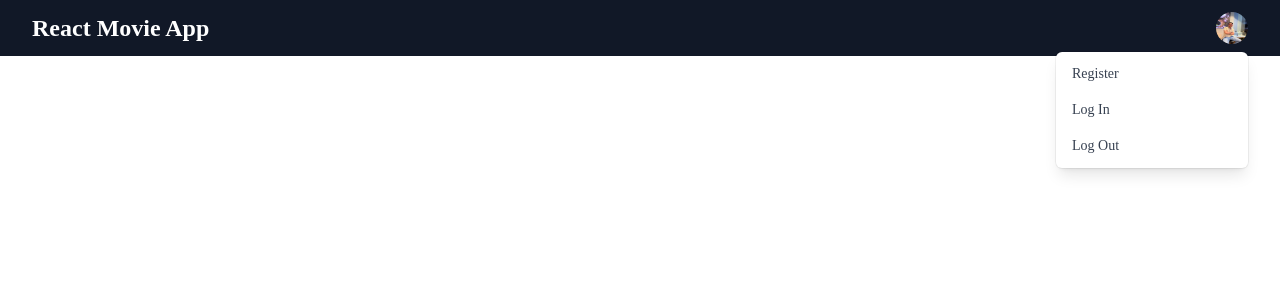
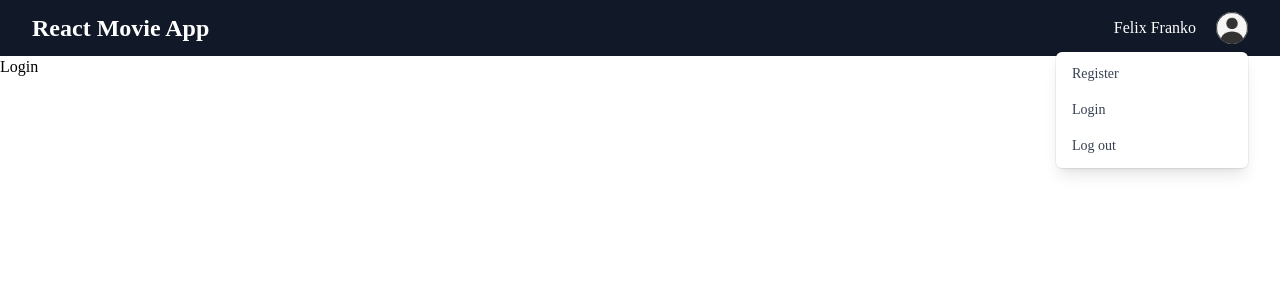
Before and after one commit to koraykoksal/react-MovieApp, a React (Create React App) app: page /login in a window 1280 px wide. Both pictures are taken after a click on the button "Open user menu". Shown: the top 300 px of the page. Built offline with nearby package versions, Linux system fonts and the light colour scheme; the HTML template or start-up script is replaced by a standard one.

Commit message:
navbar finished

```diff
--- a/src/components/Navbar.jsx
+++ b/src/components/Navbar.jsx
@@ -1,25 +1,29 @@
 import { Fragment } from "react";
 import { Disclosure, Menu, Transition } from "@headlessui/react";
-import korayImage from '../img/korayImage.png'
+import avatar from "../assets/icons/avatar.png";
+import { Link } from "react-router-dom";
 
 function classNames(...classes) {
   return classes.filter(Boolean).join(" ");
 }
 
 export default function Navbar() {
+  const currentUser = { displayName: "felix franko" };
   return (
     <>
-
       <Disclosure
         as="nav"
         className="bg-neutral-100 dark:bg-gray-900 py-3 dark:text-white fixed top-0 z-20 w-full"
       >
         <div className="mx-auto px-2 sm:px-6 lg:px-8">
           <div className="relative flex items-center justify-between">
-          <a className="pr-2 text-2xl font-semibold" href="#">
+            <Link className="pr-2 text-2xl font-semibold" to="/">
               React Movie App
-          </a>
+            </Link>
             <div className="absolute inset-y-0 right-0 flex items-center ">
+              {currentUser && (
+                <h5 className="mr-2 capitalize">{currentUser?.displayName}</h5>
+              )}
               {/* Profile dropdown */}
               <Menu as="div" className="relative ml-3">
                 <div>
@@ -28,8 +32,8 @@ export default function Navbar() {
                     <span className="sr-only">Open user menu</span>
                     <img
                       className="h-8 w-8 rounded-full"
-                    src={korayImage}
-                    alt=""
+                      src={currentUser?.photoURL || avatar}
+                      alt="user"
                     />
                   </Menu.Button>
                 </div>
@@ -45,41 +49,40 @@ export default function Navbar() {
                   <Menu.Items className="absolute right-0 z-10 mt-2 w-48 origin-top-right rounded-md bg-white py-1 shadow-lg ring-1 ring-black ring-opacity-5 focus:outline-none">
                     <Menu.Item>
                       {({ active }) => (
-                      <a
-                        href="#"
+                        <Link
+                          to="/register"
                           className={classNames(
                             active ? "bg-gray-100" : "",
                             "block px-4 py-2 text-sm text-gray-700"
                           )}
                         >
                           Register
-                      </a>
+                        </Link>
                       )}
                     </Menu.Item>
                     <Menu.Item>
                       {({ active }) => (
-                      <a
-                        href="#"
+                        <Link
+                          to="/login"
                           className={classNames(
                             active ? "bg-gray-100" : "",
                             "block px-4 py-2 text-sm text-gray-700"
                           )}
                         >
-                        Log In
-                      </a>
+                          Login
+                        </Link>
                       )}
                     </Menu.Item>
                     <Menu.Item>
                       {({ active }) => (
-                      <a
-                        href="#"
+                        <span
                           className={classNames(
                             active ? "bg-gray-100" : "",
-                          "block px-4 py-2 text-sm text-gray-700"
+                            "block px-4 py-2 text-sm text-gray-700 cursor-pointer"
                           )}
                         >
-                        Log Out
-                      </a>
+                          Log out
+                        </span>
                       )}
                     </Menu.Item>
                   </Menu.Items>
@@ -89,7 +92,7 @@ export default function Navbar() {
           </div>
         </div>
       </Disclosure>
-    <div className="h-[35px]"></div>
+      <div className="h-[55px]"></div>
     </>
   );
 }
```
Lines whose indentation alone changed are shown as unchanged.
